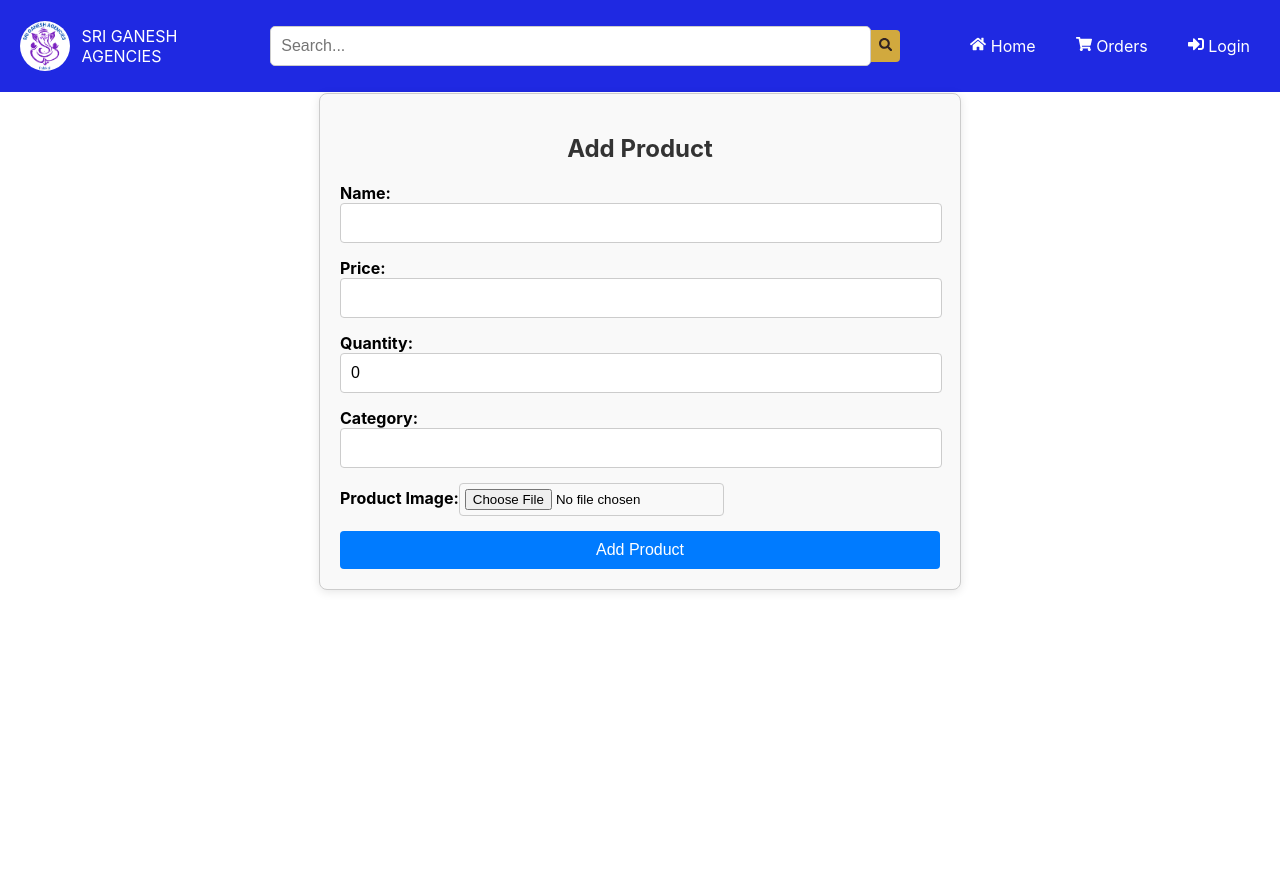
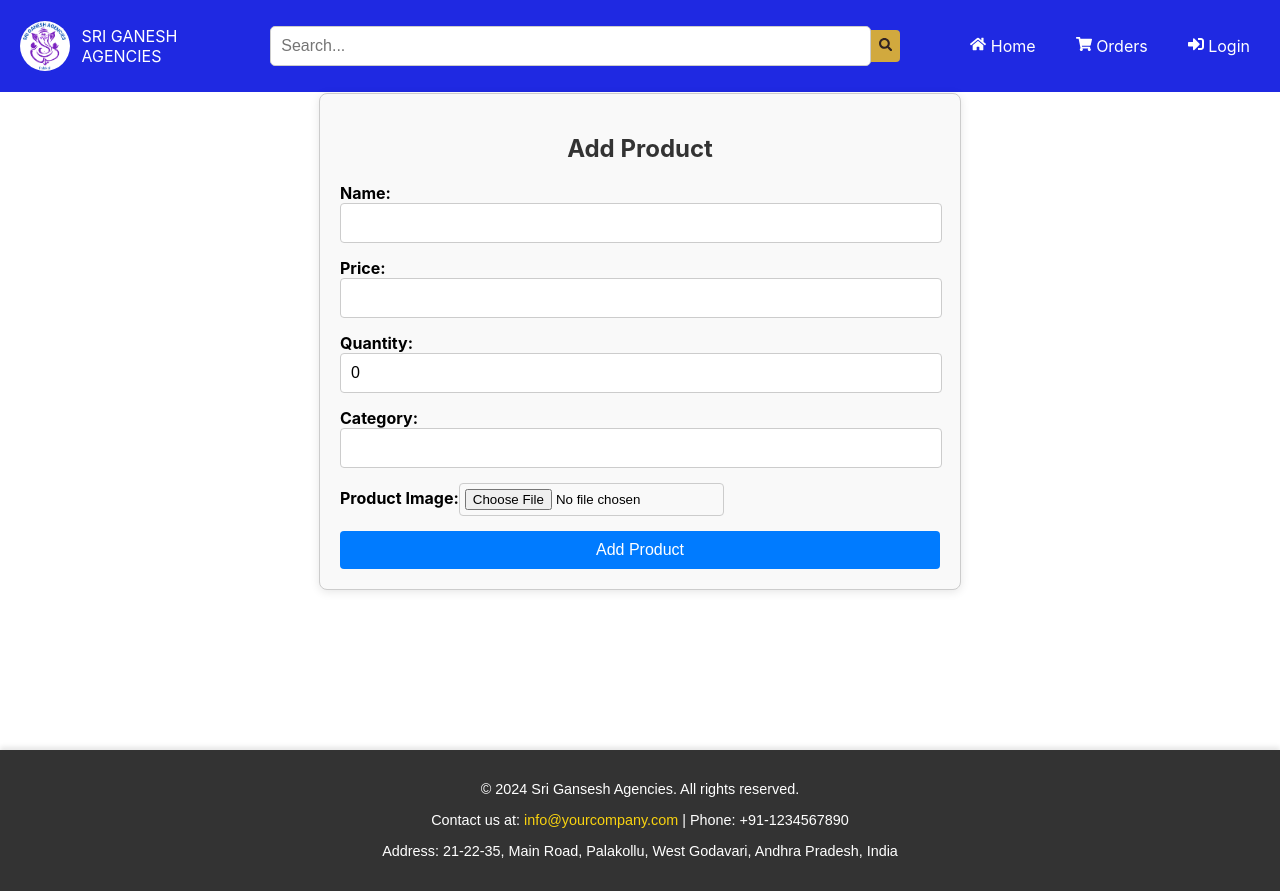
Before and after one commit to vvnkarthikg/mern-store, a React (Create React App) app in the folder frontend/website/: page /add-product in a window 1280 px wide. Before the commit the page ends 800 px from the top, so only its background shows below. Built offline with nearby package versions, Linux system fonts and the light colour scheme.

Commit message:
updated homepage addded footer

```diff
--- a/frontend/website/src/App.js
+++ b/frontend/website/src/App.js
@@ -8,6 +8,7 @@ import ProductDetails from './components/Pages/ProductDetails';
 import UserOrders from './components/Pages/UserOrders';
 import UserProfile from './components/Pages/UserProfile';
 import AddProduct from './components/Pages/AddProduct';
+import Footer from './components/Pages/Footer';
 
 
 function App() {
@@ -24,6 +25,7 @@ function App() {
         <Route path="/profile" element={<UserProfile />} />
         <Route path="/add-product" element={<AddProduct />} />
       </Routes>
+      <Footer />
     </Router>
 
     </>
--- /dev/null
+++ b/frontend/website/src/components/Pages/Footer.css
@@ -0,0 +1,36 @@
+/* Footer Container */
+.footer-container {
+    background-color: #333;
+    color: white;
+    text-align: center;
+    padding: 20px 0;
+    margin-top: 10rem; /* Increased top margin */
+    position: relative;
+    bottom: 0;
+    width: 100%;
+    box-shadow: 0px -3px 5px rgba(0, 0, 0, 0.1);
+    font-family: 'Arial', sans-serif;
+}
+
+/* Footer Content */
+.footer-content {
+    max-width: 1200px;
+    margin: 0 auto;
+    padding: 0 20px;
+}
+
+.footer-content p {
+    margin: 8px 0;
+    font-size: 0.9em;
+    line-height: 1.6;
+}
+
+/* Email link */
+.footer-content a {
+    color: #f8d210;
+    text-decoration: none;
+}
+
+.footer-content a:hover {
+    text-decoration: underline;
+}
--- /dev/null
+++ b/frontend/website/src/components/Pages/Footer.js
@@ -0,0 +1,22 @@
+import React from 'react';
+import './Footer.css'; // Importing the provided CSS
+
+const Footer = () => {
+  return (
+    <footer className="footer-container">
+      <div className="footer-content">
+        <p>&copy; 2024 Sri Gansesh Agencies. All rights reserved.</p>
+        <p>
+          Contact us at:
+          <a href="mailto:info@yourcompany.com"> info@yourcompany.com</a> |
+          Phone: +91-1234567890
+        </p>
+        <p>
+          Address: 21-22-35, Main Road, Palakollu, West Godavari, Andhra Pradesh, India
+        </p>
+      </div>
+    </footer>
+  );
+};
+
+export default Footer;
```
